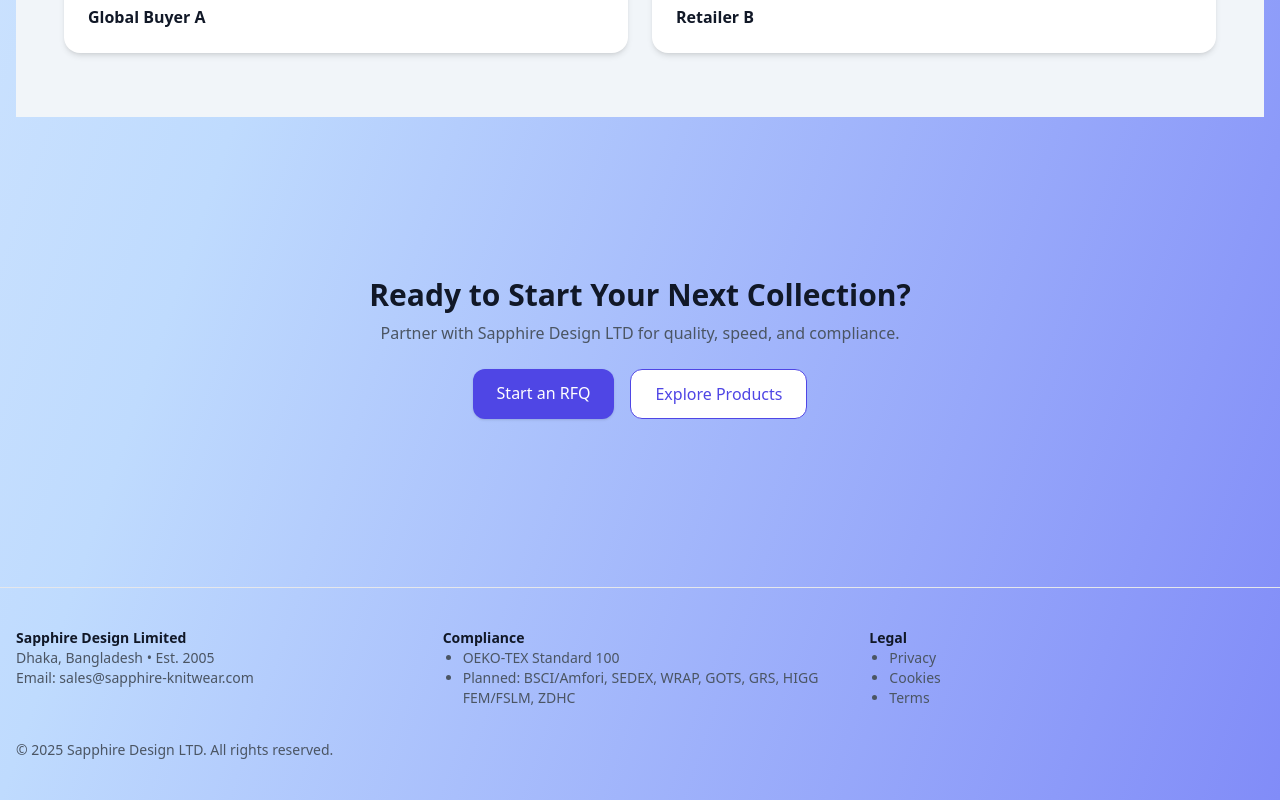
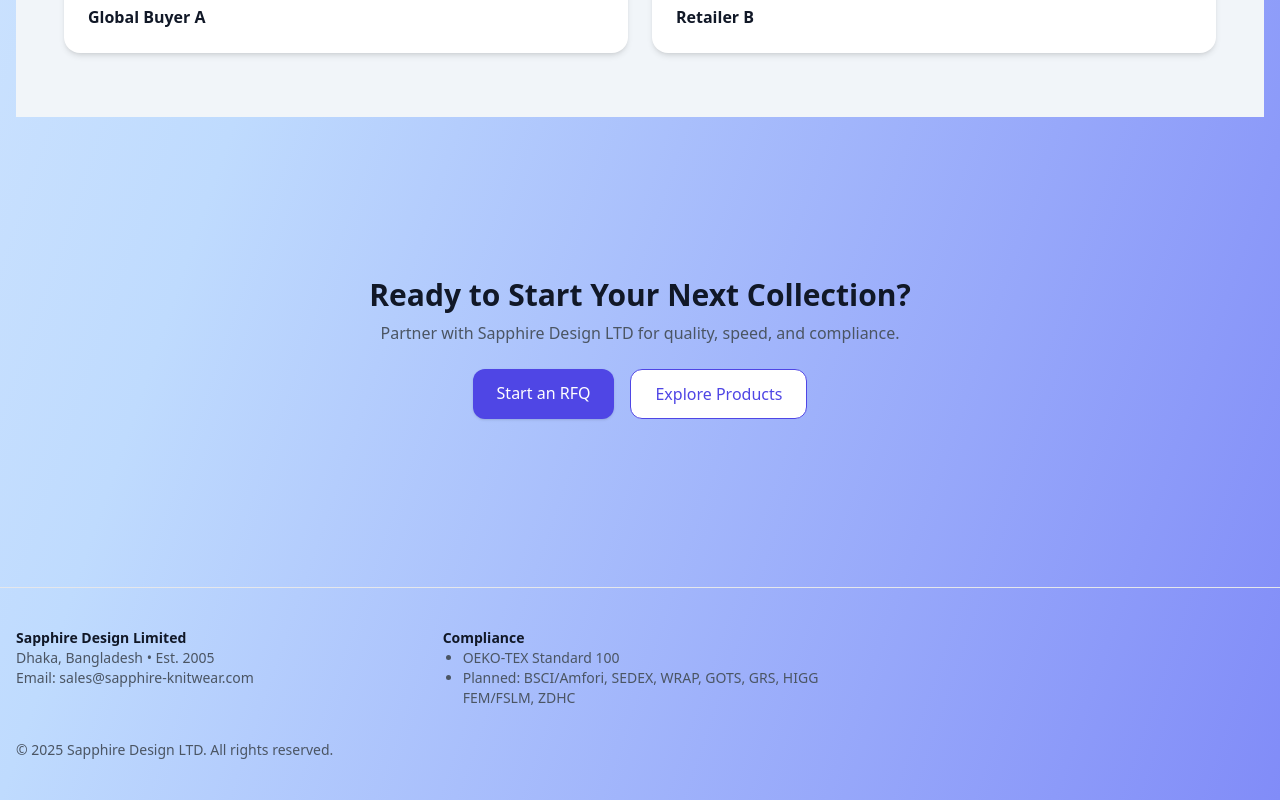
Before and after one commit to TheDT01/garments-export-site, a Next.js app: page / in a window 1280 px wide. Shown: the part 2922-3722 px from the top of the page. Built offline with nearby package versions, Linux system fonts and the light colour scheme; no server answers.

Commit message:
images upload a bit

```diff
--- a/components/Footer.js
+++ b/components/Footer.js
@@ -25,20 +25,6 @@
               </li>
             </ul>
           </div>
-          <div>
-            <p className="font-semibold text-gray-900">Legal</p>
-            <ul className="list-disc ml-5">
-              <li>
-                <a href="/privacy">Privacy</a>
-              </li>
-              <li>
-                <a href="/cookies">Cookies</a>
-              </li>
-              <li>
-                <a href="/terms">Terms</a>
-              </li>
-            </ul>
-          </div>
         </div>
         <p className="mt-8">
           © {new Date().getFullYear()} Sapphire Design LTD. All rights reserved.
```
